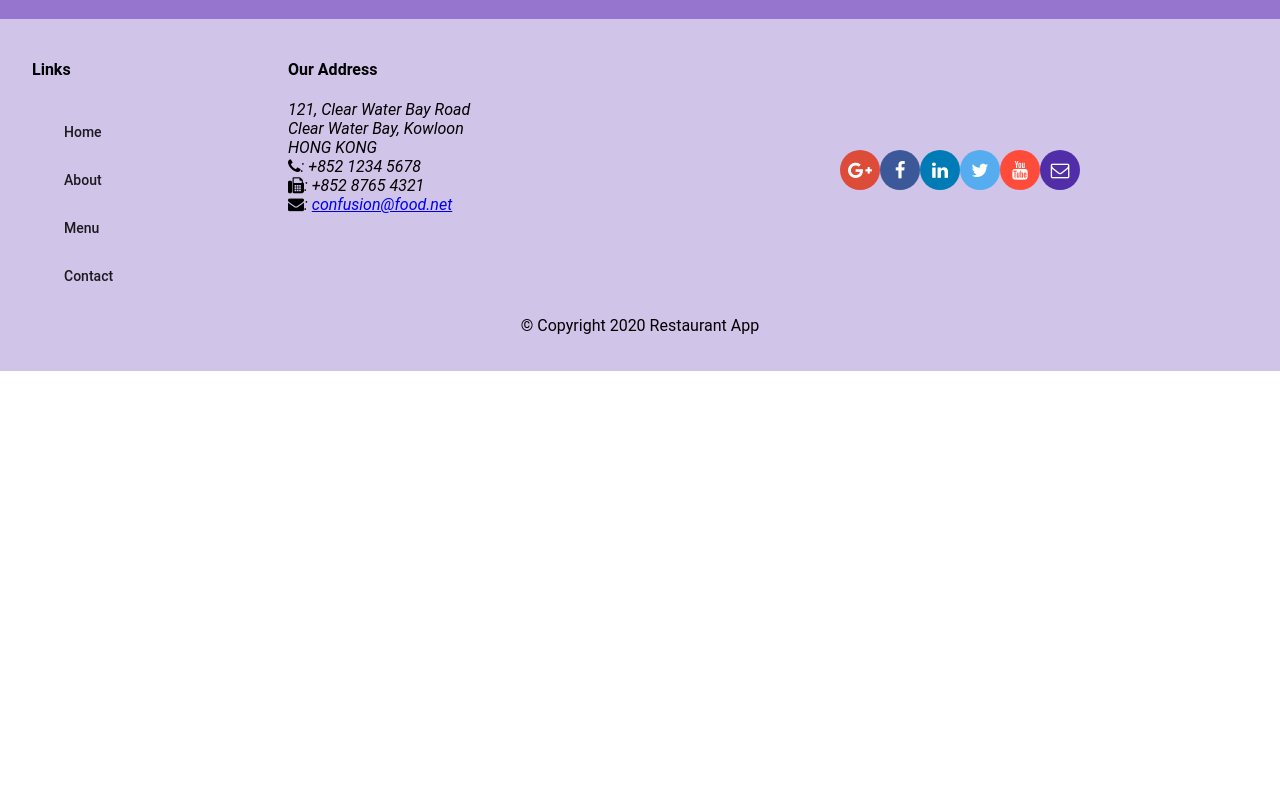
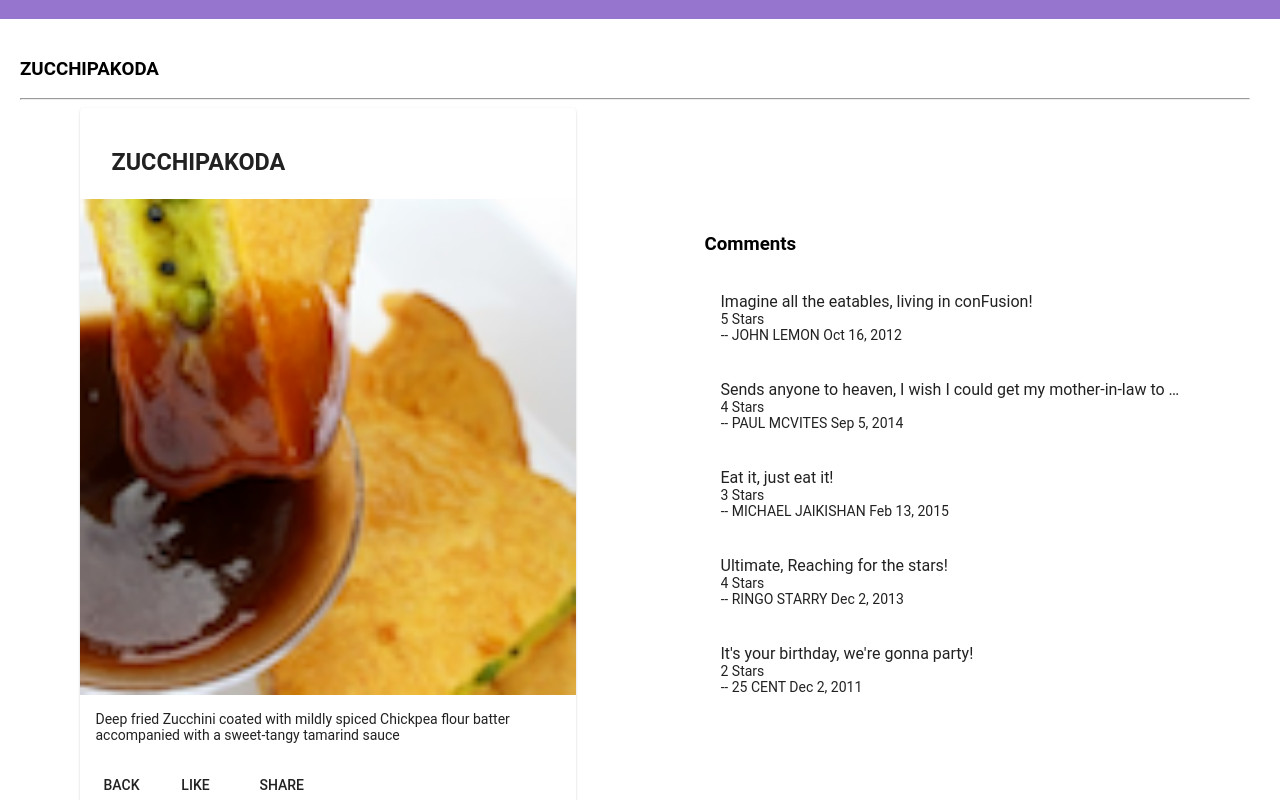
Before and after one commit to harshitKyal/angularConfusion, an Angular app: page /dishdetail/1 in a window 1280 px wide. Before the commit this address led to /. Shown: the part 320-1120 px from the top of the page. Before the commit the page ends 800 px from the top, so only its background shows below. Built offline with nearby package versions, Linux system fonts and the light colour scheme.

Commit message:
Single Page Applications Part 2

```diff
--- a/src/app/app-routing/routes.ts
+++ b/src/app/app-routing/routes.ts
@@ -10,6 +10,7 @@
   { path: 'home', component: HomeComponent },
   { path: 'menu', component: MenuComponent },
   { path: 'about', component: AboutComponent },
+  { path: 'dishdetail/:id', component: DishdetailComponent },
   { path: 'contactus',     component: ContactComponent },
   { path: '', redirectTo: '/home', pathMatch: 'full' }
 ];
--- a/src/app/dishdetail/dishdetail.component.html
+++ b/src/app/dishdetail/dishdetail.component.html
@@ -1,10 +1,17 @@
 <div class="container"
-    fxLayout="row"
+    fxLayout="row wrap"
     fxLayout.sm="column"
     fxLayout.xs="column"
     fxLayoutAlign.gt-md="space-around center"
     fxLayoutGap="10px"
     fxLayoutGap.xs="0">
+
+  <div fxFlex="100">
+    <div>
+      <h3>{{dish.name | uppercase}}</h3>
+      <hr>
+    </div>
+  </div>
 
   <div fxFlex="40">
     <div fxFlex *ngIf="dish">
@@ -20,6 +27,7 @@
           </p>
         </mat-card-content>
         <mat-card-actions>
+          <button mat-button (click)="goBack()">BACK</button>
           <button mat-button>LIKE</button>
           <button mat-button>SHARE</button>
         </mat-card-actions>
--- a/src/app/dishdetail/dishdetail.component.ts
+++ b/src/app/dishdetail/dishdetail.component.ts
@@ -1,5 +1,9 @@
-import { Component, OnInit , Input} from '@angular/core';
+import { Component, OnInit } from '@angular/core';
 import {Dish} from '../shared/dish';
+import { DishService } from '../services/dish.service';
+
+import { Params, ActivatedRoute } from '@angular/router';
+import { Location } from '@angular/common';
 
 @Component({
   selector: 'app-dishdetail',
@@ -8,11 +12,20 @@
 })
 export class DishdetailComponent implements OnInit {
 
-    @Input()
-    dish = Dish;
-    constructor() { }
+  dish: Dish;
 
-    ngOnInit() {
-}
+  constructor(private dishservice: DishService,
+    private route: ActivatedRoute,
+    private location: Location) { }
+
+  ngOnInit() {
+    const id = +this.route.snapshot.params['id'];
+    this.dish = this.dishservice.getDish(id.toString());
+  }
+
+  goBack(): void {
+    this.location.back();
+  }
+
 
 }
--- a/src/app/footer/footer.component.html
+++ b/src/app/footer/footer.component.html
@@ -9,10 +9,10 @@
       <div fxFlex="40" fxFlexOffset="10px">
         <h4>Links</h4>
         <mat-list>
-          <mat-list-item><a mat-button>Home</a></mat-list-item>
-          <mat-list-item><a mat-button>About</a></mat-list-item>
-          <mat-list-item><a mat-button>Menu</a></mat-list-item>
-          <mat-list-item><a mat-button>Contact</a></mat-list-item>
+          <mat-list-item><a mat-button routerLink='/home'>Home</a></mat-list-item>
+          <mat-list-item><a mat-button  routerLink='/about'>About</a></mat-list-item>
+          <mat-list-item><a mat-button  routerLink='/menu'>Menu</a></mat-list-item>
+          <mat-list-item><a mat-button routerLink='/contactus'>Contact</a></mat-list-item>
         </mat-list>
       </div>
       <div fxFlex="55">
--- a/src/app/menu/menu.component.html
+++ b/src/app/menu/menu.component.html
@@ -11,7 +11,7 @@
 
 <div fxFlex>
   <mat-grid-list cols="2" rowHeight="200px">
-    <mat-grid-tile *ngFor="let dish of dishes" (click) = "onSelect(dish)">
+    <mat-grid-tile *ngFor="let dish of dishes" [routerLink]="['/dishdetail', dish.id]">
       <img height="200px" src={{dish.image}} alt={{dish.name}}>
       <mat-grid-tile-footer>
         <h1>{{dish.name | uppercase}}</h1>
@@ -20,6 +20,6 @@
   </mat-grid-list>
 </div>
 
-<app-dishdetail [dish] ="selectedDish"></app-dishdetail>
+
 
 </div>
```
